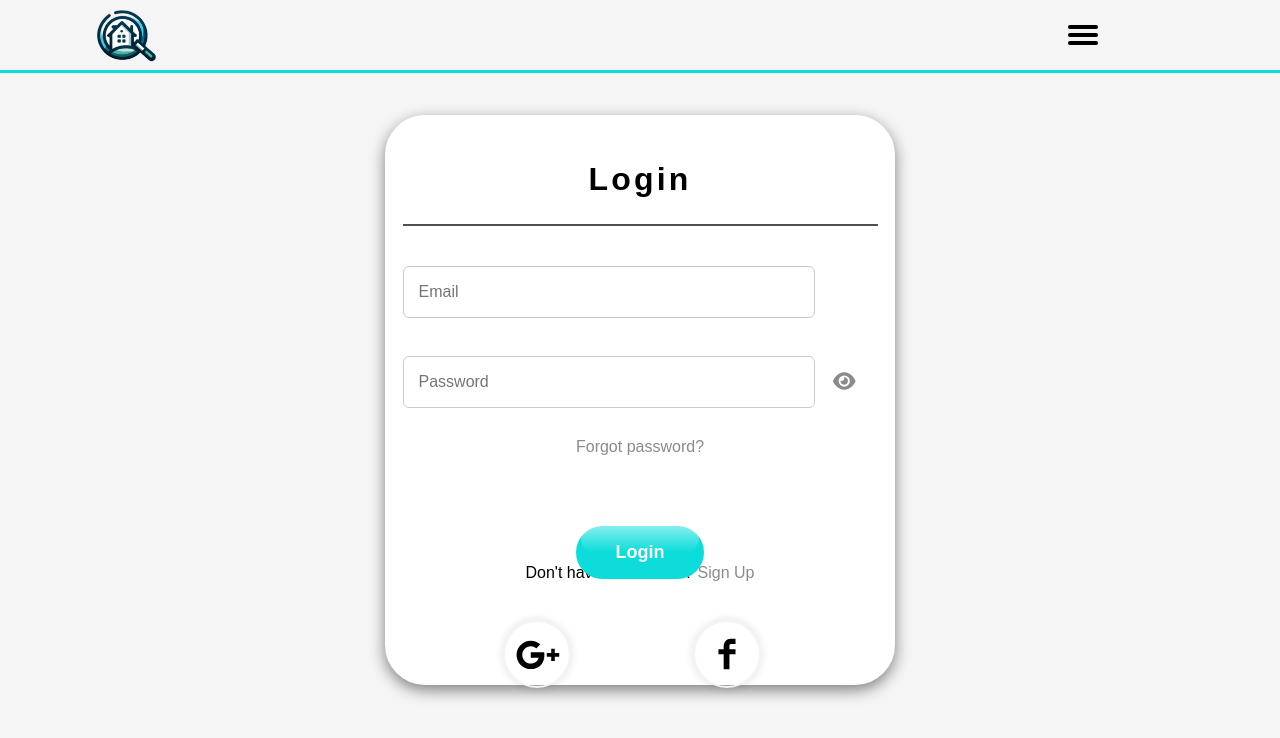
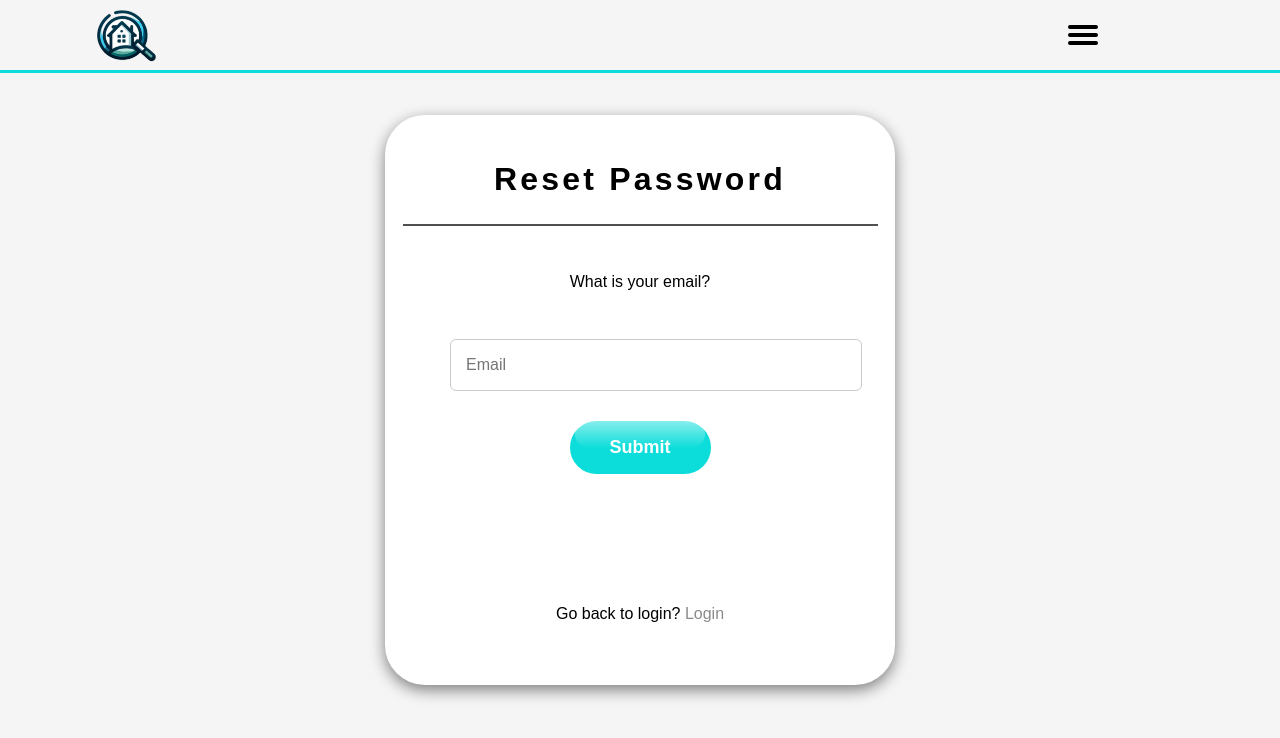
Before and after one commit to Wish-Where-is-Home/WisH-Where_is_Home, a React (Create React App) app in the folder Frontend/where-is-home/: page /login in a window 1280 px wide. Both pictures are taken after a click on the link "Forgot password?". Shown: the top 738 px of the page. Built offline with nearby package versions, Linux system fonts and the light colour scheme; a web font is replaced by a local one.

Commit message:
Forget Password

```diff
--- a/Frontend/where-is-home/src/Pages/Login-register/Login_register.css
+++ b/Frontend/where-is-home/src/Pages/Login-register/Login_register.css
@@ -42,6 +42,19 @@
 }
 
 .register-forms h2{
+    color: var(--blacktowhite);
+    font-size: 2rem;
+    white-space:  nowrap;
+    letter-spacing: 0.2rem;
+}
+
+
+.forget-forms{
+    width: 95%;
+    height: 95%;
+}
+
+.forget-forms h2{
     color: var(--blacktowhite);
     font-size: 2rem;
     white-space:  nowrap;
@@ -220,3 +233,24 @@ form .field{
     border-radius: 50%;
     transition: 250ms;
 }
+
+.forget-forms p{
+    margin-top: 10%;
+    color: var(--blacktowhite);
+    padding-bottom: 2rem;
+}
+
+.forget-forms .field{
+    margin: 0 auto;
+}
+
+.forget-forms .field button{
+    margin: 0 auto;
+    margin-top: 2rem;
+}
+
+
+.forget-forms .form-link{
+    padding-top: 0;
+    margin-bottom: 2rem;
+}
--- a/Frontend/where-is-home/src/Pages/Login-register/Login_register.js
+++ b/Frontend/where-is-home/src/Pages/Login-register/Login_register.js
@@ -9,6 +9,7 @@ const Login_register = ({ darkMode }) => {
     const [passwordVisible, setPasswordVisible] = useState(false);
     const [passwordVisible2, setPasswordVisible2] = useState(false);
     const [isLoginForm, setIsLoginForm] = useState(true);
+    const [showForgotPassword, setShowForgotPassword] = useState(false);
 
     const togglePasswordVisibility = () => {
         setPasswordVisible(!passwordVisible);
@@ -22,11 +23,20 @@ const Login_register = ({ darkMode }) => {
         setIsLoginForm(!isLoginForm);
     };
 
+    const toggleForgotPassword = () => {
+        setShowForgotPassword(!showForgotPassword);
+    };
+
+    const handleForgotPassword = (e) => {
+        e.preventDefault();
+        console.log("Password reset requested!");
+    };
+
 
     return (
         <div className={`login ${darkMode ? 'dark-mode' : 'light-mode'}`}>
             <div className='container'>
-                {isLoginForm ? (
+                {isLoginForm && !showForgotPassword ? (
                     <div className='login-forms'>
                         <h2>Login</h2>
                         <div className='space'>
@@ -52,7 +62,7 @@ const Login_register = ({ darkMode }) => {
                                 </div>
                             </div>
                             <div class="form-link">
-                                <a href="#" class="forgot-pass">Forgot password?</a>
+                                <a href="#" class="forgot-pass" onClick={toggleForgotPassword}>Forgot password?</a>
                             </div>
 
                         <div class="field button-field">
@@ -89,7 +99,7 @@ const Login_register = ({ darkMode }) => {
                             </a>
                         </div>
                     </div>
-                ):(
+                ): !isLoginForm && !showForgotPassword ?(
                     <div className='register-forms'>
                         <h2>Register</h2>
                         <div className='space'>
@@ -165,8 +175,29 @@ const Login_register = ({ darkMode }) => {
                         </div>
 
                     </div>
+                ): showForgotPassword ?(
+                    <div className="forget-forms">
+                        <h2>Reset Password</h2>
+                        <div className='space'>
+                        </div>
+                        <p>What is your email?</p>
+                        <form>
+                        <div className='inputs-login'>
+                                <div class="field input-field">
+                                    <input type="email" placeholder="Email" className="input"/>
+                                </div>
+                        </div>
+                        <div class="field button-field">
+                            <button>Submit</button>
+                        </div>
+                        </form>
+                        <div class="form-link">
+                        <span>Go back to login? <a href="#" className="link login-link" onClick={toggleForgotPassword}>Login</a></span>
+                        </div>
 
-                )}
+                    </div>
+
+                ):null}
             </div>
         </div>
     );
```
